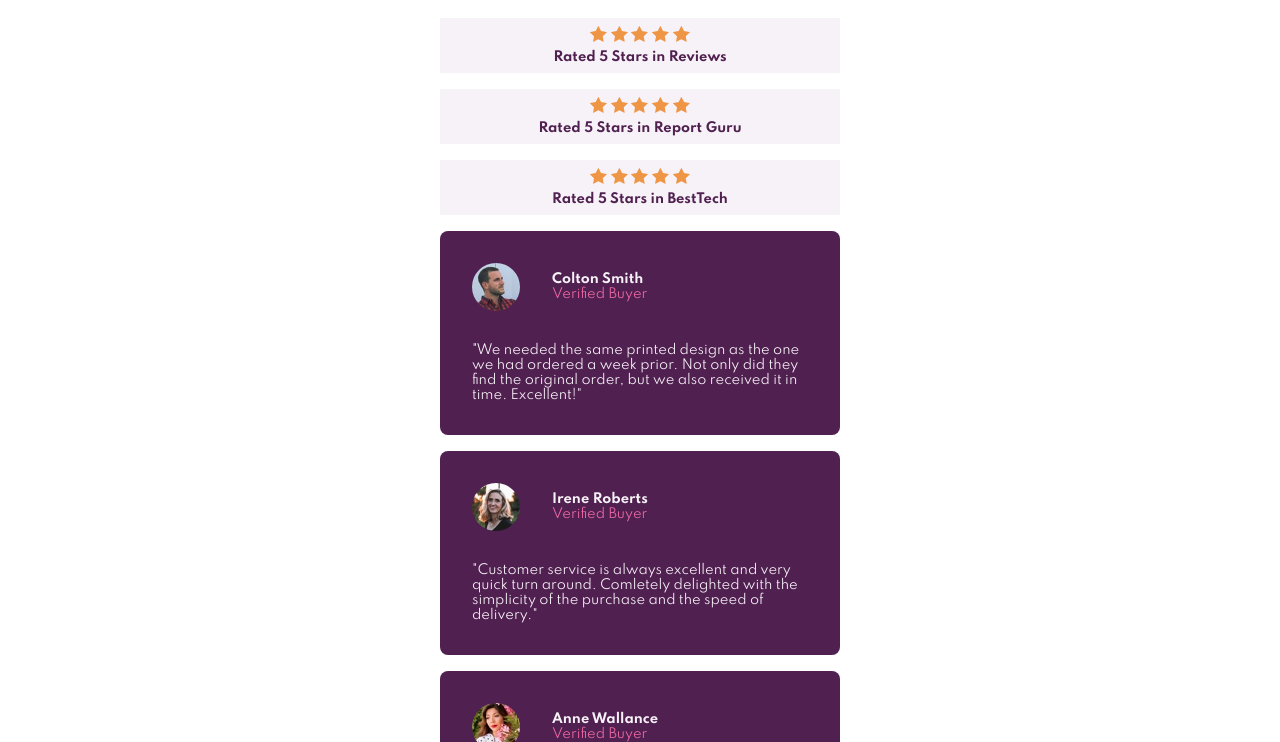
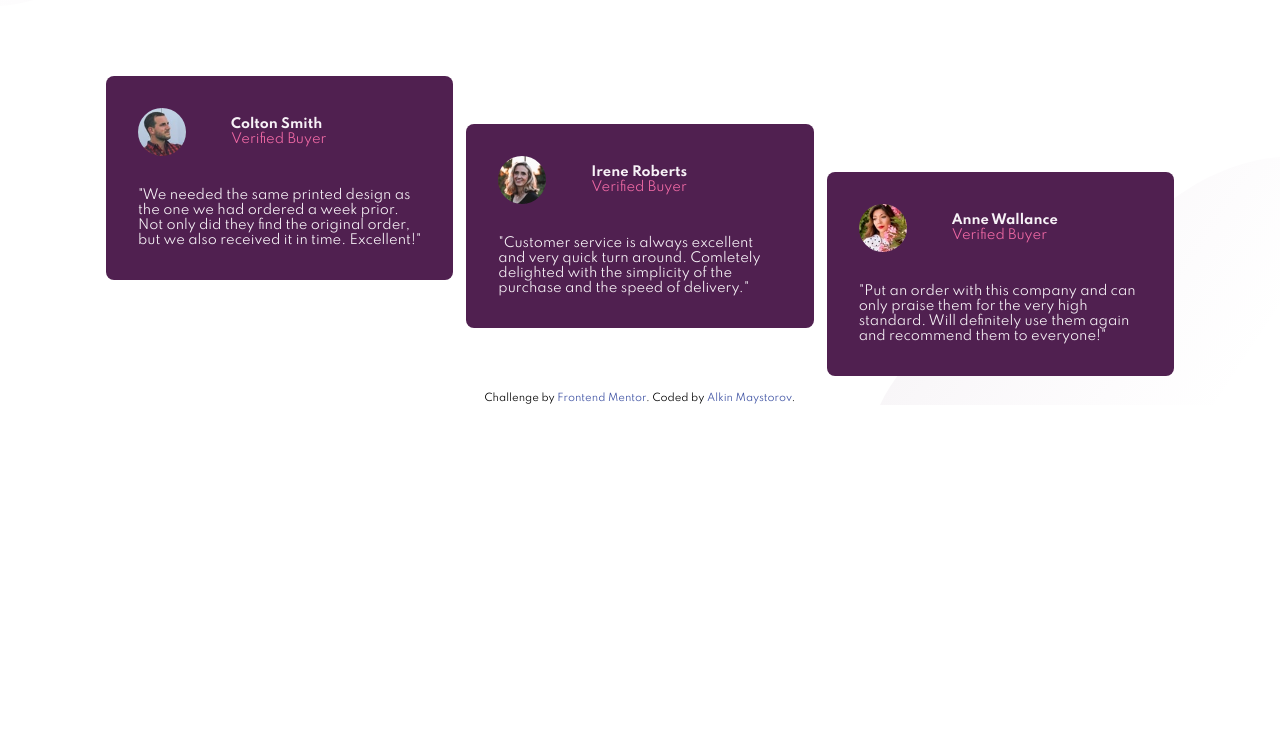
Before and after one commit to SirDev97/social-proof-section, a plain HTML site: page index.html in a window 1280 px wide. Shown: the part 242-984 px from the top of the page. After the commit the page ends 800 px from the top, so only its background shows below. Drawn offline with Linux system fonts and the light colour scheme.

Commit message:
Last commit

```diff
--- a/index.html
+++ b/index.html
@@ -16,7 +16,7 @@
       .attribution {
         font-size: 10px;
         text-align: center;
-        margin-top: 1rem;
+        margin-top: 7rem;
       }
       .attribution a {
         color: hsl(228, 45%, 44%);
@@ -25,9 +25,10 @@
   </head>
   <body>
     <div class="container">
+      <main>
         <div class="hero">
           <h1>10,000+ of our users love our products.</h1>
-        <p>
+            <p class="hero">
               We only provide great products combined with excellent customer service.
               See what our satisfied customers are saying about our services.
             </p>
@@ -39,7 +40,8 @@
           <li>Rated 5 Stars in BestTech</li>
         </ul>
 
-      <div class="quotes flow-content">
+        <ul class="quotes split">
+          <li>
             <blockquote>
               <div class="split">
                 <img src="/images/image-colton.jpg">
@@ -52,6 +54,8 @@
                 Not only did they find the original order, but we also received it in time.
                 Excellent!"</p>
             </blockquote>
+          </li>
+          <li>
             <blockquote>
               <div class="split a-center">
               <img src="/images/image-irene.jpg">
@@ -63,6 +67,8 @@
                 <p class="quote">"Customer service is always excellent and very quick turn around. Comletely
                 delighted with the simplicity of the purchase and the speed of delivery."</p>
             </blockquote>
+          </li>
+          <li>
             <blockquote>
               <div class="split">
                 <img src="/images/image-anne.jpg">
@@ -74,14 +80,15 @@
                 <p class="quote">"Put an order with this company and can only praise them for the very high
                 standard. Will definitely use them again and recommend them to everyone!"</p>
             </blockquote>
-      </div>
-
+          </li>
+        </ul>
+      </main>
+    </div> <!--container-->
     <div class="attribution">
       Challenge by
       <a href="https://www.frontendmentor.io?ref=challenge" target="_blank"
         >Frontend Mentor</a
-        >. Coded by <a href="#">Your Name Here</a>.
+      >. Coded by <a href="https://github.com/SirDev97">Alkin Maystorov</a>.
     </div>
-    </div> <!--container-->
   </body>
 </html>
--- a/scss/_globals.scss
+++ b/scss/_globals.scss
@@ -22,6 +22,11 @@ body {
   font-size: $fs-400;
   padding-top: 5rem;
   text-align: center;
+  background-image: url("/images/bg-pattern-top-desktop.svg"),
+    url("/images/bg-pattern-bottom-desktop.svg");
+  background-repeat: no-repeat;
+  background-position: top left, bottom right;
+  background-size: max(400px);
 }
 
 h1 {
@@ -29,17 +34,19 @@ h1 {
   color: $veryDarkMagenta;
   line-height: 1;
   max-width: 12ch;
-  margin-left: auto;
-  margin-right: auto;
-  margin-bottom: 1em;
+  margin-bottom: 0.25em;
   font-weight: 700;
+
+  @media (max-width: 50em) {
+    margin-left: auto;
+    margin-right: auto;
+    margin-bottom: 1em;
+  }
 }
 
 .hero {
-  p {
-    font-size: $fs-500;
-    margin-bottom: 1rem;
-  }
+  font-size: $fs-500;
+  margin-bottom: 1rem;
 }
 
 .container {
@@ -55,3 +62,40 @@ h1 {
 .a-center {
   align-items: center;
 }
+
+.split {
+  display: flex;
+  gap: 1em;
+  flex-direction: column;
+  align-items: center;
+  @media (min-width: 50em) {
+    flex-direction: row;
+  }
+}
+
+// layout
+main {
+  display: grid;
+  gap: 3rem 1rem;
+}
+
+@media (min-width: 50em) {
+  main {
+    display: grid;
+    grid-template-columns: 1fr 1.5fr;
+    text-align: left;
+  }
+
+  .hero {
+    grid-column: 1 / 2;
+  }
+
+  .reviews {
+    grid-column: 2 / 3;
+    align-self: center;
+  }
+
+  .quotes {
+    grid-column: 1 / -1;
+  }
+}
--- a/scss/_quotes.scss
+++ b/scss/_quotes.scss
@@ -1,4 +1,14 @@
 .quotes {
+  li {
+    &:nth-child(2) {
+      transform: translateY(3rem);
+    }
+
+    &:nth-child(3) {
+      transform: translateY(6rem);
+    }
+  }
+
   blockquote {
     background: $veryDarkMagenta;
     color: $lightGrayishMagenta;
@@ -8,11 +18,7 @@
     max-width: 25rem;
     margin-left: auto;
     margin-right: auto;
-  }
-
-  .split {
-    display: flex;
-    align-items: center;
+    height: 100%;
   }
 
   img {
--- a/scss/_ratings.scss
+++ b/scss/_ratings.scss
@@ -19,5 +19,22 @@
       margin-bottom: 0.5rem;
       background-repeat: space;
     }
+
+    @media (min-width: 50em) {
+      display: flex;
+      align-content: center;
+
+      &::before {
+        margin: 0 1.5rem 0 0;
+      }
+
+      &:first-of-type {
+        transform: translateX(-3rem);
+      }
+
+      &:last-of-type {
+        transform: translateX(3rem);
+      }
+    }
   }
 }
```
Also changed, not shown: dist/css/main.css, 1 other file. Lines whose indentation alone changed are shown as unchanged.
